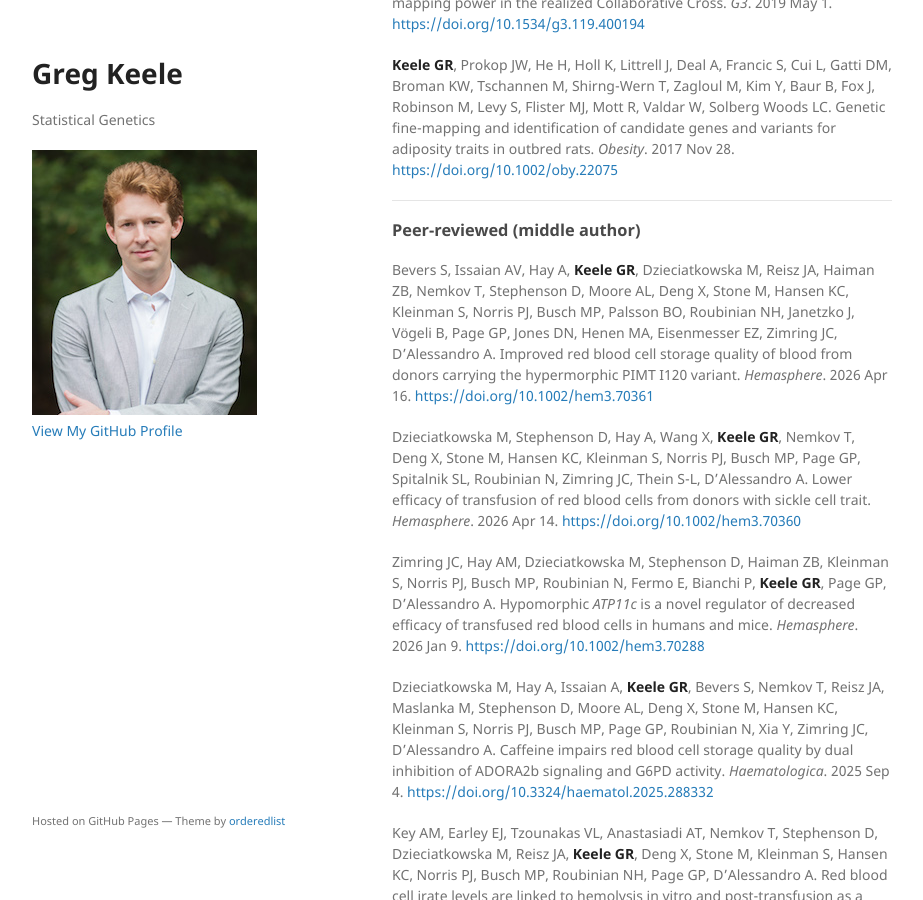
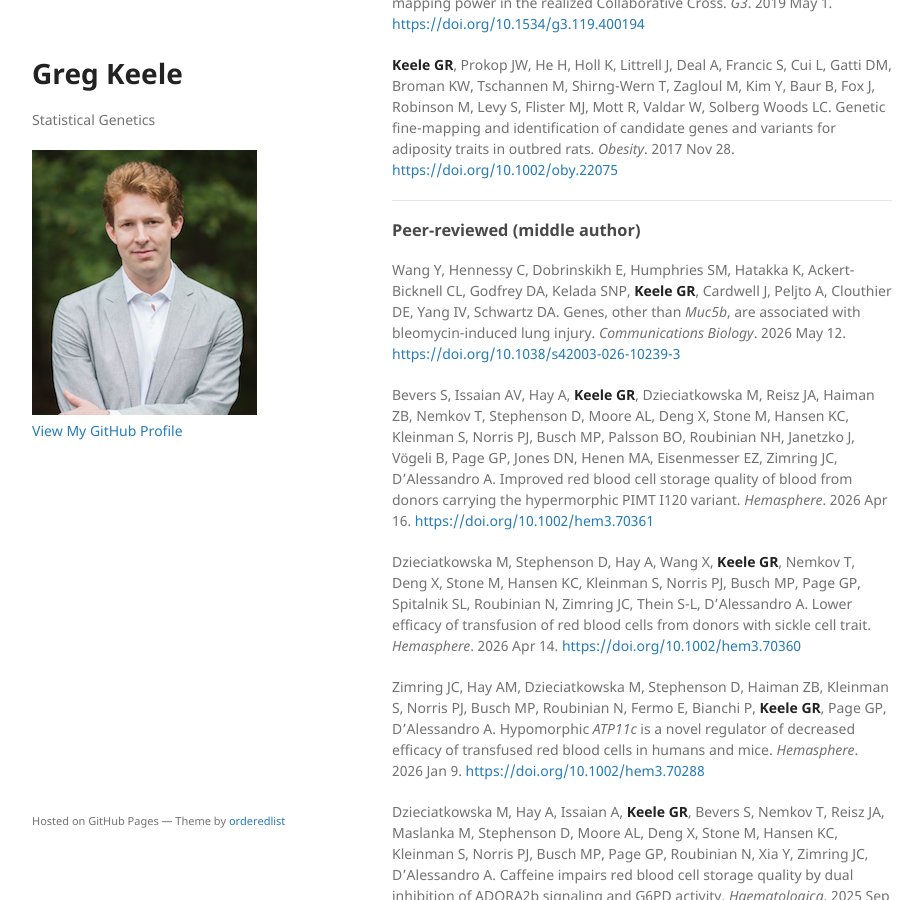
Before and after one commit to gkeele/gkeele.github.io, a Jekyll site: the page built from publications.md, in a window 1280 px wide and 900 px high, scrolled down 2758 px. Shown: the whole window, without its empty margins (178-1101 px from the left). Built offline with Jekyll 4.4.1, drawn with Linux system fonts in a browser that asks for light colours; our own code applies the rules of GitHub Pages for plain Markdown files.

Commit message:
Added Muc5b paper

```diff
--- a/publications.md
+++ b/publications.md
@@ -60,6 +60,8 @@ Lerner AM<sup>\*</sup>, Hepperla AJ<sup>\*</sup>, **Keele GR**<sup>\*</sup>, Mer
 ___
 
 ### Peer-reviewed (middle author)
+
+Wang Y, Hennessy C, Dobrinskikh E, Humphries SM, Hatakka K, Ackert-Bicknell CL, Godfrey DA, Kelada SNP, **Keele GR**, Cardwell J, Peljto A, Clouthier DE, Yang IV, Schwartz DA. Genes, other than *Muc5b*, are associated with bleomycin-induced lung injury. *Communications Biology*. 2026 May 12. [https://doi.org/10.1038/s42003-026-10239-3](https://doi.org/10.1038/s42003-026-10239-3)
 
 Bevers S, Issaian AV, Hay A, **Keele GR**, Dzieciatkowska M, Reisz JA, Haiman ZB, Nemkov T, Stephenson D, Moore AL, Deng X, Stone M, Hansen KC, Kleinman S, Norris PJ, Busch MP, Palsson BO, Roubinian NH, Janetzko J, Vӧgeli B, Page GP, Jones DN, Henen MA, Eisenmesser EZ, Zimring JC, D'Alessandro A. Improved red blood cell storage quality of blood from donors carrying the hypermorphic PIMT I120 variant. *Hemasphere*. 2026 Apr 16. [https://doi.org/10.1002/hem3.70361](https://doi.org/10.1002/hem3.70361)
 
```
